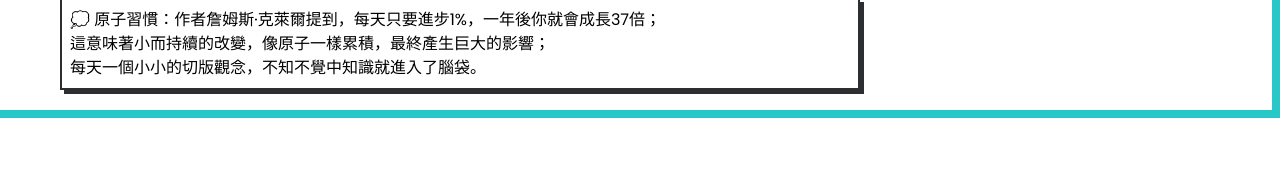
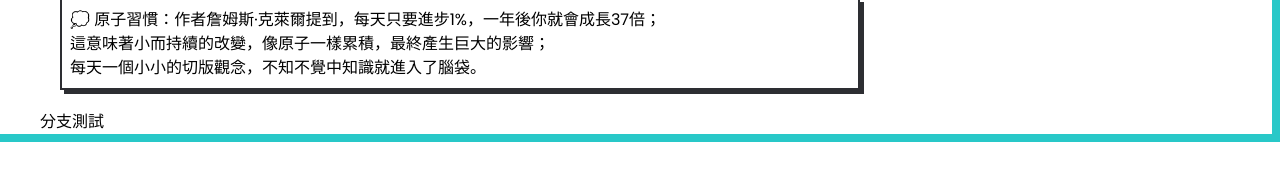
Before and after one commit to DolceTseng/vite-training, a website built with Vite: page pages/index.html in a window 1280 px wide. Shown: the part 478-658 px from the top of the page. Built offline with nearby package versions, Linux system fonts and the light colour scheme; a web font is replaced by a local one.

Commit message:
分支預覽測試

```diff
--- a/pages/index.html
+++ b/pages/index.html
@@ -25,6 +25,7 @@
             <img src="https://img.shields.io/badge/github%20pages-121013?style=for-the-badge&logo=github&logoColor=white" alt="GitHub pages">
           </div>
           <p class="card">💭 原子習慣：作者詹姆斯·克萊爾提到，每天只要進步1%，一年後你就會成長37倍；<br/>這意味著小而持續的改變，像原子一樣累積，最終產生巨大的影響； <br/>每天一個小小的切版觀念，不知不覺中知識就進入了腦袋。 </p>
+        <h2>分支測試</h2>
         </div>
     </div>
 
```
